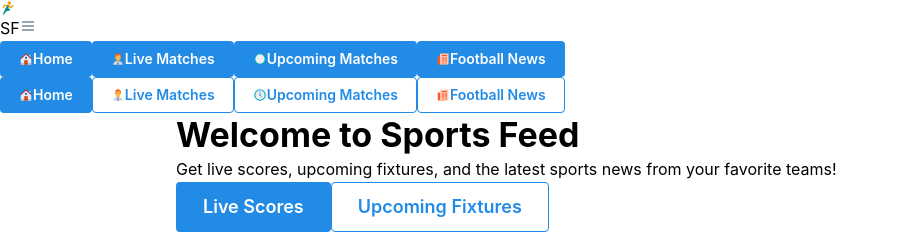
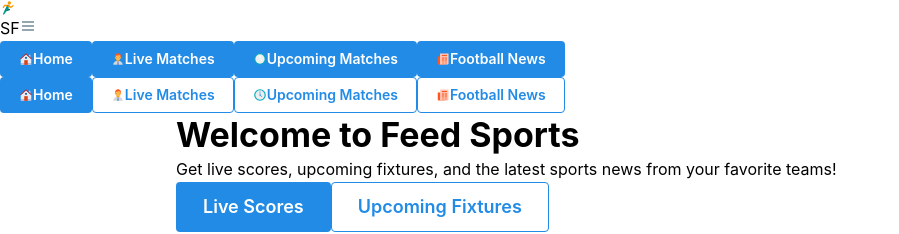
Before and after one commit to HikmaAnwar/feedsport, a Next.js app: page / in a window 1280 px wide. Shown: the top 234 px of the page, without its empty margins (0-899 px from the left). Built offline with nearby package versions, Linux system fonts and the light colour scheme.

Commit message:
fix: update homepage title for improved clarity

```diff
--- a/src/app/page.tsx
+++ b/src/app/page.tsx
@@ -13,7 +13,7 @@ export default function HomePage() {
         transition={{ duration: 1 }}
       >
         <Title className="text-4xl font-bold mb-4">
-          Welcome to Sports Feed
+          Welcome to Feed Sports
         </Title>
       </motion.div>
 
```
